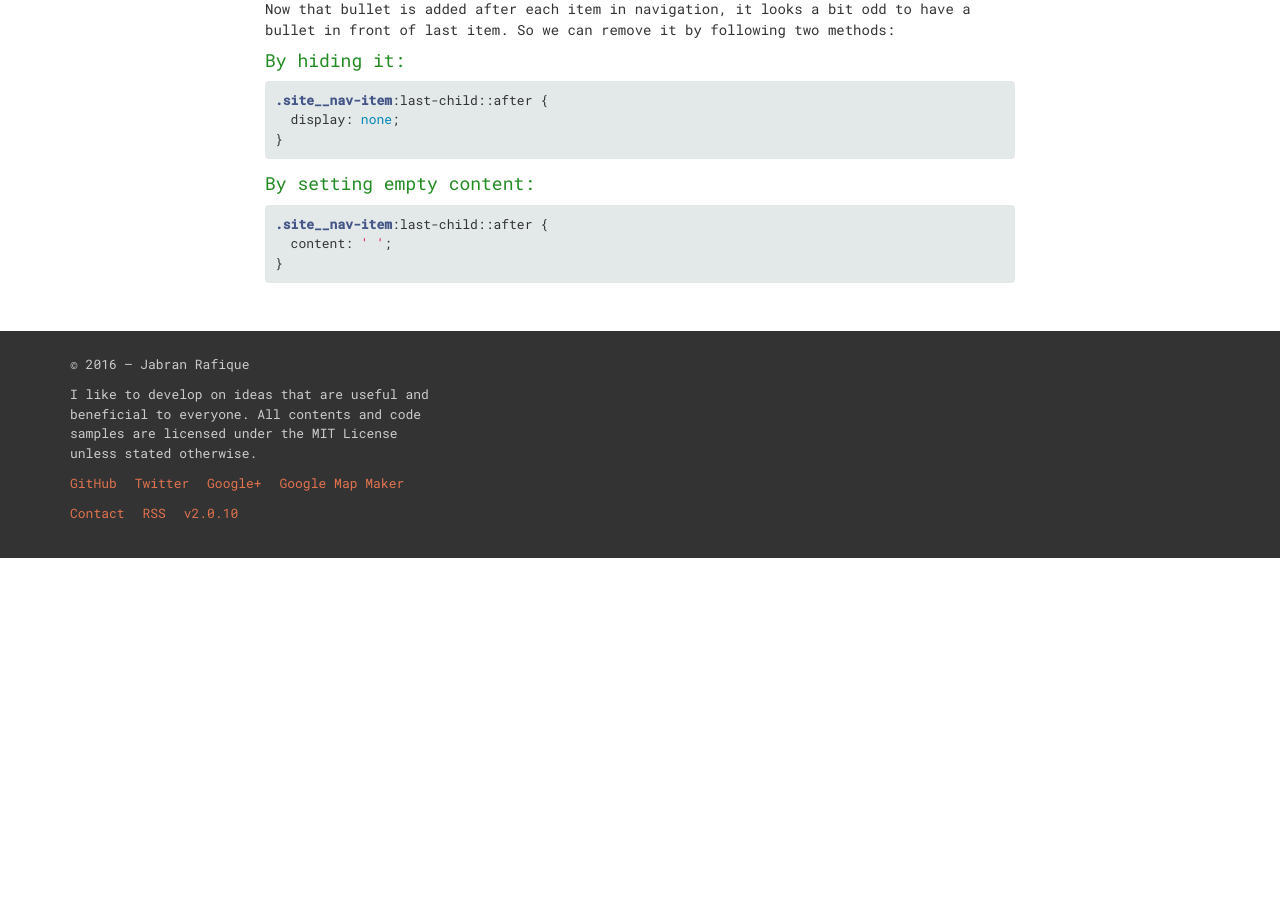
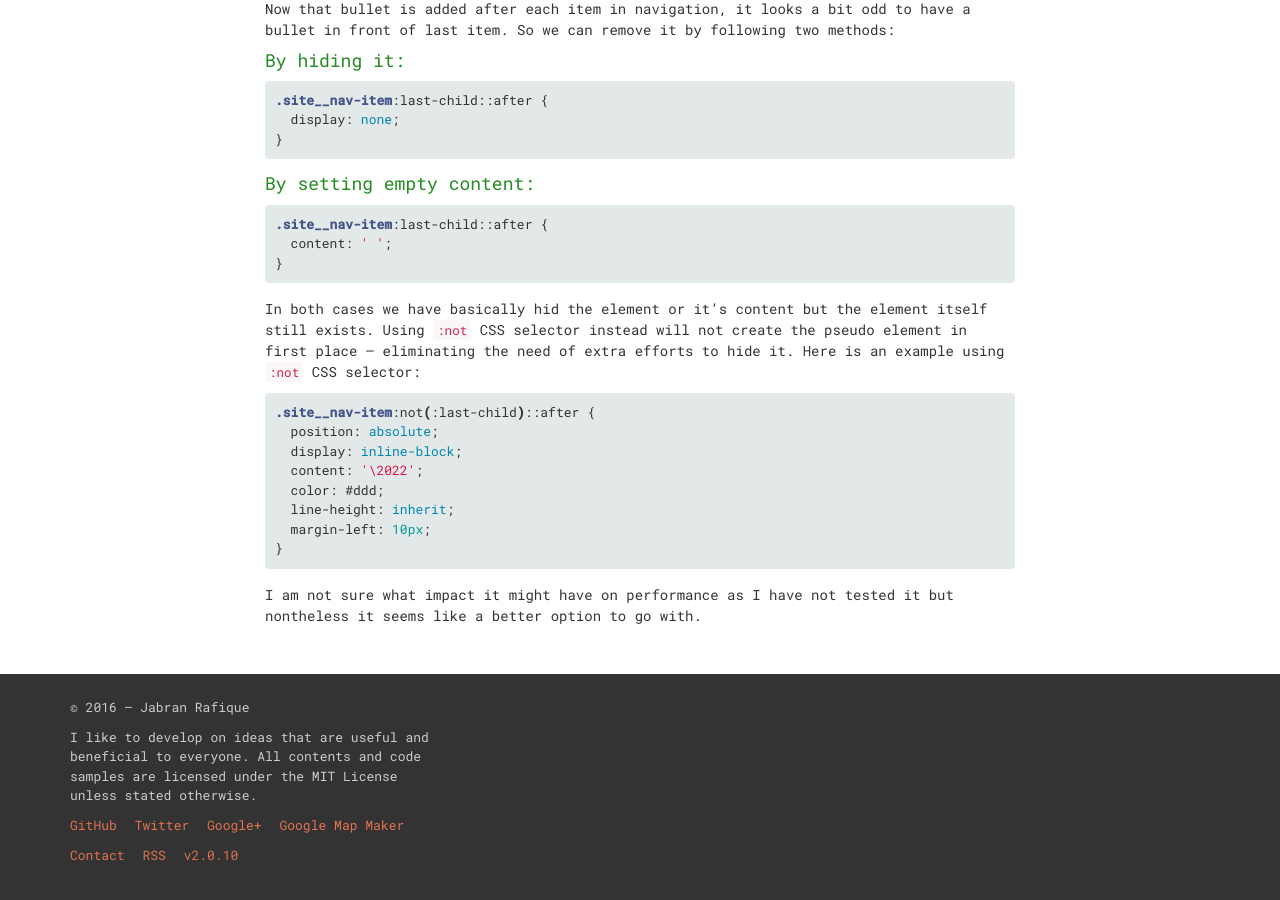
Before and after one commit to jabranr/jabranr.github.io-legacy, a Jekyll site: the page built from _posts/2016-06-03-css-pseudo-elements.markdown, in a window 1280 px wide and 900 px high, scrolled down 1048 px. Built offline with Jekyll 4.4.1, drawn with Linux system fonts in a browser that asks for light colours; comment, search, counter and statistics services are not loaded; before the commit the page ends 1606 px from its top, so only the background shows below that.

Commit message:
complete article

```diff
--- a/_posts/2016-06-03-css-pseudo-elements.markdown
+++ b/_posts/2016-06-03-css-pseudo-elements.markdown
@@ -69,3 +69,18 @@ Now that bullet is added after each item in navigation, it looks a bit odd to ha
   content: ' ';
 }
 {% endhighlight %}
+
+In both cases we have basically hid the element or it's content but the element itself still exists. Using `:not` CSS selector instead will not create the pseudo element in first place &ndash; eliminating the need of extra efforts to hide it. Here is an example using `:not` CSS selector:
+
+{% highlight css %}
+.site__nav-item:not(:last-child)::after {
+  position: absolute;
+  display: inline-block;
+  content: '\2022';
+  color: #ddd;
+  line-height: inherit;
+  margin-left: 10px;
+}
+{% endhighlight %}
+
+I am not sure what impact it might have on performance as I have not tested it but nontheless it seems like a better option to go with.
```
